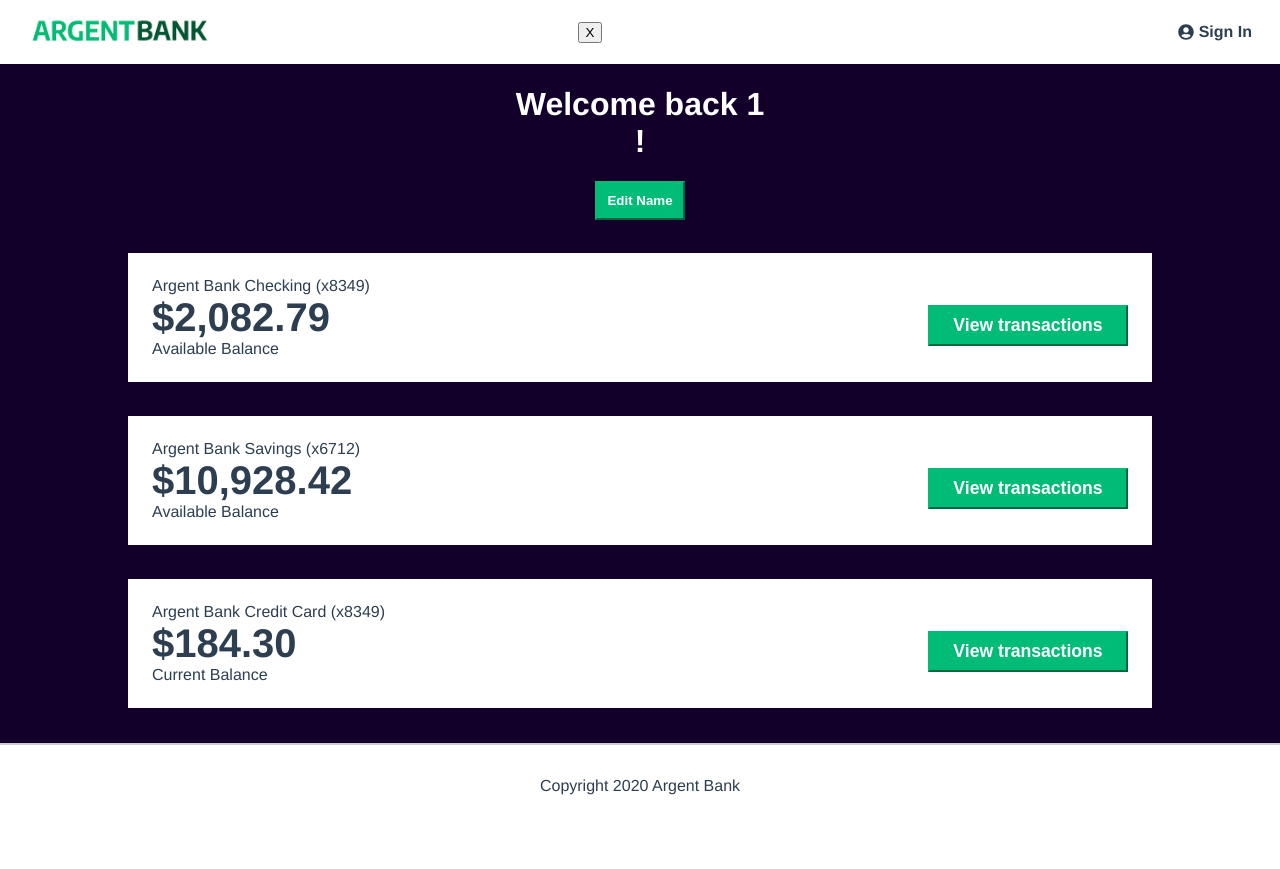
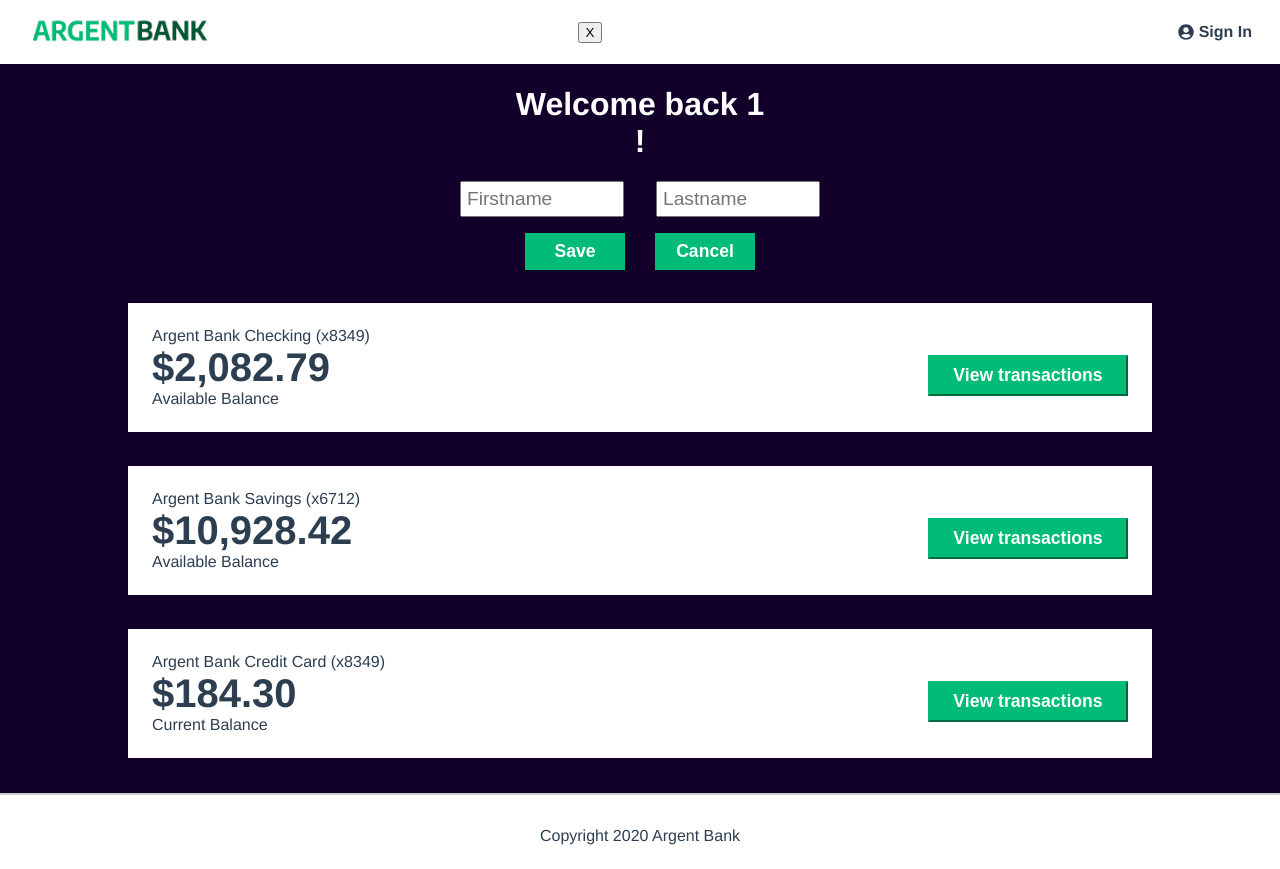
Before and after one commit to LouisDC98/LouisDaCosta_10_06102021, a React (Create React App) app: page /user/1 in a window 1280 px wide. Before the commit the page ends 819 px from the top, so only its background shows below. Built offline with nearby package versions, Linux system fonts and the light colour scheme.

Commit message:
Add EditName inputs

```diff
--- a/src/components/EditName/EditName.jsx
+++ b/src/components/EditName/EditName.jsx
@@ -1,10 +1,48 @@
-import React from 'react';
+import React, { useState } from 'react';
 import styled from 'styled-components';
+import { useForm } from 'react-hook-form';
 
 function EditName() {
+    const [display, setDisplay] = useState(true);
+    const { register, handleSubmit } = useForm();
+
+    const handleClick = () => {
+        setDisplay(!display);
+    };
+
+    const onSubmit = (data) => {
+        console.log(data);
+        setDisplay(!display);
+    };
+
     return (
         <ShapeEdit>
-            <EditBtn>Edit Name</EditBtn>
+            {!display ? (
+                <EditBtn onClick={handleClick}>Edit Name </EditBtn>
+            ) : (
+                <Form onSubmit={handleSubmit(onSubmit)}>
+                    <FormShape>
+                        <InputForm
+                            placeholder="Firstname"
+                            type="text"
+                            {...register('newFirstname')}
+                        />
+                        <InputForm
+                            placeholder="Lastname"
+                            type="text"
+                            {...register('newLastname')}
+                        />
+                    </FormShape>
+                    <BtnShape>
+                        <BtnSave type="submit" title="Save">
+                            Save
+                        </BtnSave>
+                        <BtnCancel type="button" title="Cancel" onClick={handleClick}>
+                            Cancel
+                        </BtnCancel>
+                    </BtnShape>
+                </Form>
+            )}
         </ShapeEdit>
     );
 }
@@ -12,6 +50,8 @@ function EditName() {
 const ShapeEdit = styled.div`
     display: flex;
     justify-content: center;
+    width: 360px;
+    margin: 0 auto;
 `;
 
 const EditBtn = styled.button`
@@ -22,4 +62,51 @@ const EditBtn = styled.button`
     font-weight: bold;
 `;
 
+const Form = styled.form`
+    width: 100%;
+`;
+
+const FormShape = styled.div`
+    text-align: start;
+    display: flex;
+    justify-content: space-between;
+    width: 100%;
+`;
+
+const InputForm = styled.input`
+    padding: 5px;
+    font-size: 1.2rem;
+    width: 150px;
+`;
+
+const BtnShape = styled.div`
+    display: flex;
+    justify-content: center;
+    width: 100%;
+`;
+
+const BtnSave = styled.button`
+    background-color: #00bc77;
+    color: white;
+    font-weight: bold;
+    font-size: 1.1rem;
+    border: none;
+    width: 100px;
+    padding: 8px;
+    margin-top: 16px;
+    margin-right: 15px;
+`;
+
+const BtnCancel = styled.button`
+    background-color: #00bc77;
+    color: white;
+    font-weight: bold;
+    font-size: 1.1rem;
+    border: none;
+    width: 100px;
+    padding: 8px;
+    margin-top: 16px;
+    margin-left: 15px;
+`;
+
 export default EditName;
```
